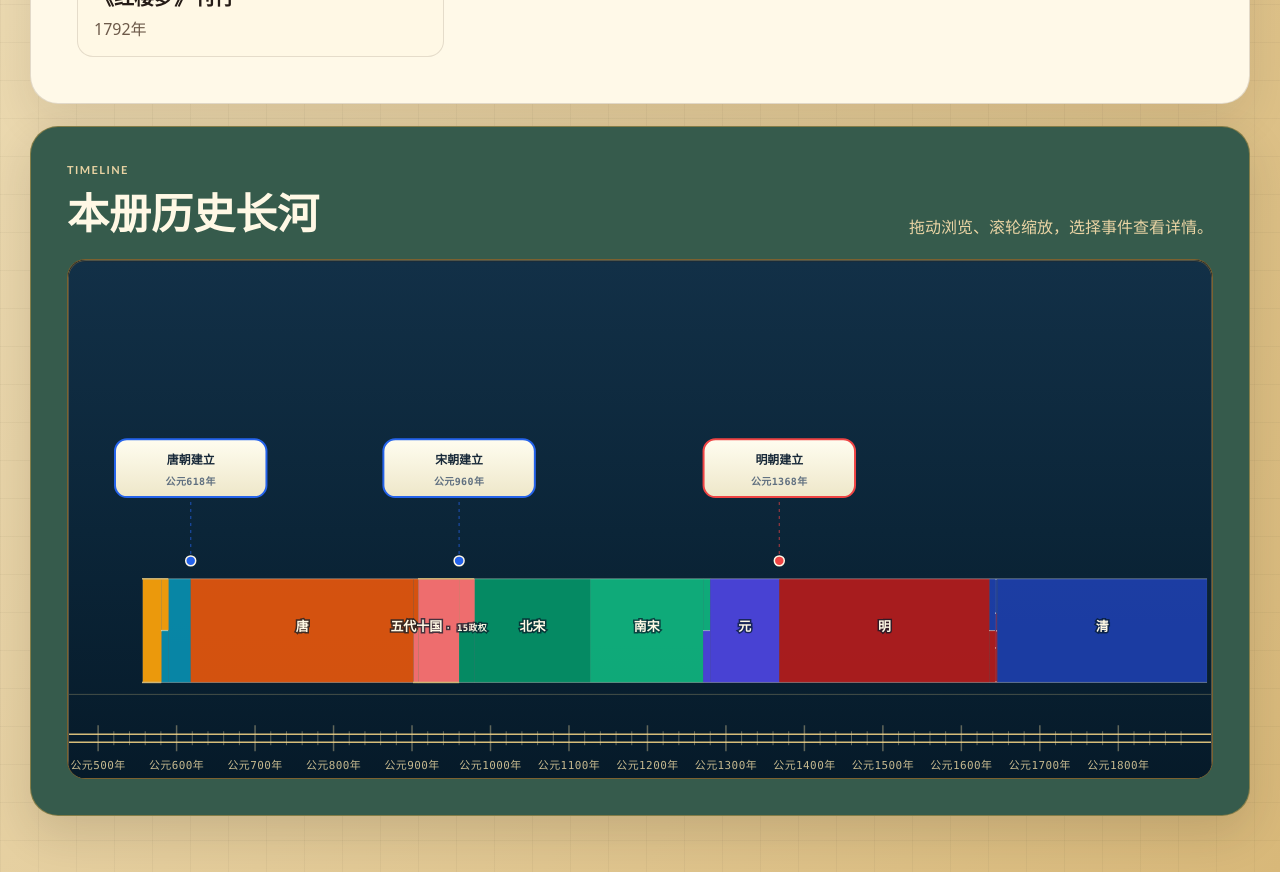
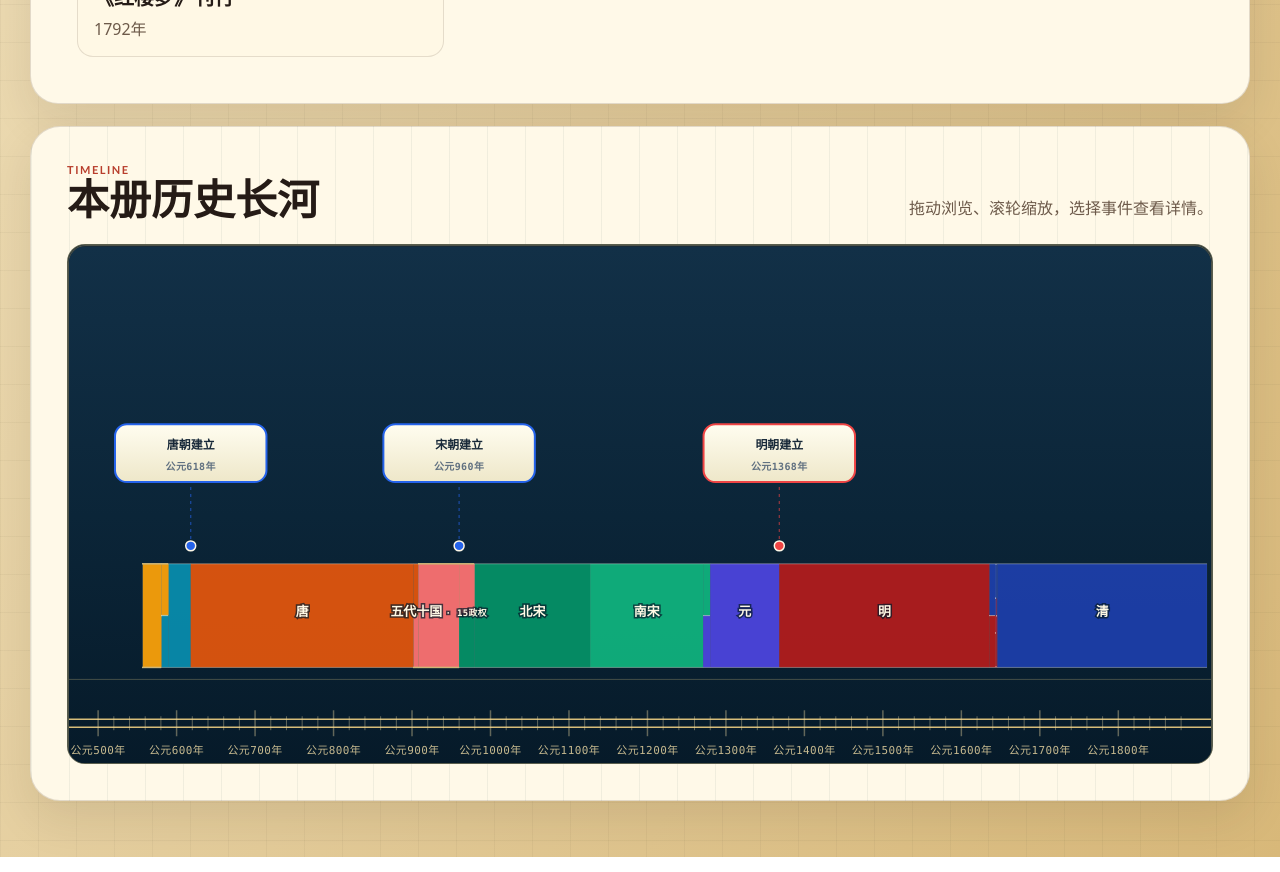
Before and after one commit to hetaostar/history, a Vue app: page /textbooks/grade-7-down in a window 1280 px wide. Shown: the part 5240-6112 px from the top of the page. Built offline with nearby package versions, Linux system fonts and the light colour scheme.

Commit message:
优化教材时间轴组件样式，调整间距、颜色和背景，提升视觉效果和用户体验。同时更新相关样式以适应不同屏幕尺寸。

```diff
--- a/src/components/TextbookRiverTimeline.vue
+++ b/src/components/TextbookRiverTimeline.vue
@@ -178,13 +178,17 @@ onUnmounted(() => {
 <style scoped>
 .textbook-river-timeline {
   display: grid;
-  gap: 18px;
-  padding: clamp(20px, 4vw, 36px);
-  color: var(--paper);
-  background: var(--bronze);
-  border: 1px solid color-mix(in srgb, var(--aged-gold) 55%, transparent);
-  border-radius: 28px;
-  box-shadow: 0 18px 45px rgb(36 27 20 / 14%);
+  gap: 22px;
+  padding: clamp(22px, 4vw, 36px);
+  overflow: hidden;
+  color: var(--ink);
+  background:
+    linear-gradient(90deg, rgb(54 91 76 / 7%) 1px, transparent 1px) 0 0 / 38px
+      100%,
+    color-mix(in srgb, var(--paper) 88%, white);
+  border: 1px solid rgb(74 50 35 / 16%);
+  border-radius: 30px;
+  box-shadow: 0 18px 45px rgb(36 27 20 / 10%);
 }
 
 .timeline-heading {
@@ -200,23 +204,25 @@ onUnmounted(() => {
 }
 
 .timeline-heading h2 {
-  margin-top: 4px;
+  margin-top: 0;
   font-family: var(--font-display);
   font-size: clamp(28px, 5vw, 42px);
+  line-height: 1.1;
 }
 
 .timeline-heading > p {
-  max-width: 430px;
-  color: var(--paper-deep);
+  max-width: 480px;
+  color: var(--muted-ink);
   line-height: 1.7;
 }
 
 .eyebrow {
-  color: var(--paper-deep);
+  margin: 0 0 5px;
+  color: var(--cinnabar);
   font-family: var(--font-utility);
   font-size: 11px;
   font-weight: 900;
-  letter-spacing: 0.13em;
+  letter-spacing: 0.14em;
   text-transform: uppercase;
 }
 
@@ -225,9 +231,10 @@ onUnmounted(() => {
   height: clamp(480px, 65vh, 660px);
   min-height: 480px;
   overflow: hidden;
-  background: #101820;
-  border: 1px solid color-mix(in srgb, var(--aged-gold) 55%, var(--ink));
+  background: #071e2e;
+  border: 1px solid color-mix(in srgb, #d8be7b 40%, transparent);
   border-radius: 18px;
+  box-shadow: inset 0 0 0 1px color-mix(in srgb, #f7f0d5 7%, transparent);
 }
 
 .timeline-status {
@@ -236,24 +243,19 @@ onUnmounted(() => {
   display: grid;
   padding: 28px;
   margin: 0;
-  color: var(--paper-deep);
+  color: #b8c1bc;
   text-align: center;
-  background: #101820;
+  background: #071e2e;
   font-family: var(--font-utility);
   font-weight: 800;
   place-items: center;
 }
 
 .timeline-status--error {
-  color: #ffd7cc;
+  color: color-mix(in srgb, #f7f0d5 72%, var(--cinnabar));
 }
 
 @media (max-width: 620px) {
-  .textbook-river-timeline {
-    padding: 16px;
-    border-radius: 20px;
-  }
-
   .timeline-heading {
     align-items: start;
     flex-direction: column;
```
